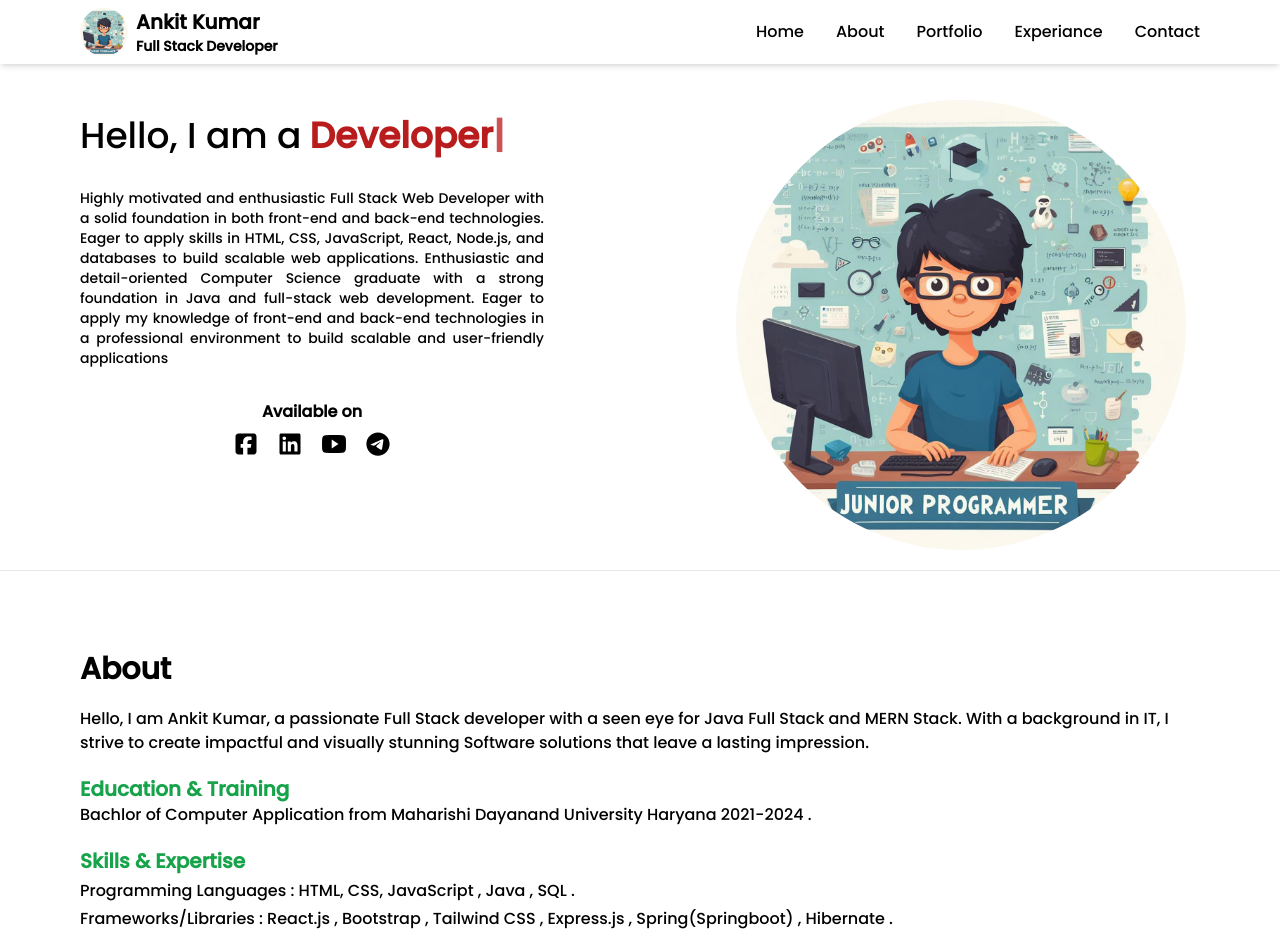
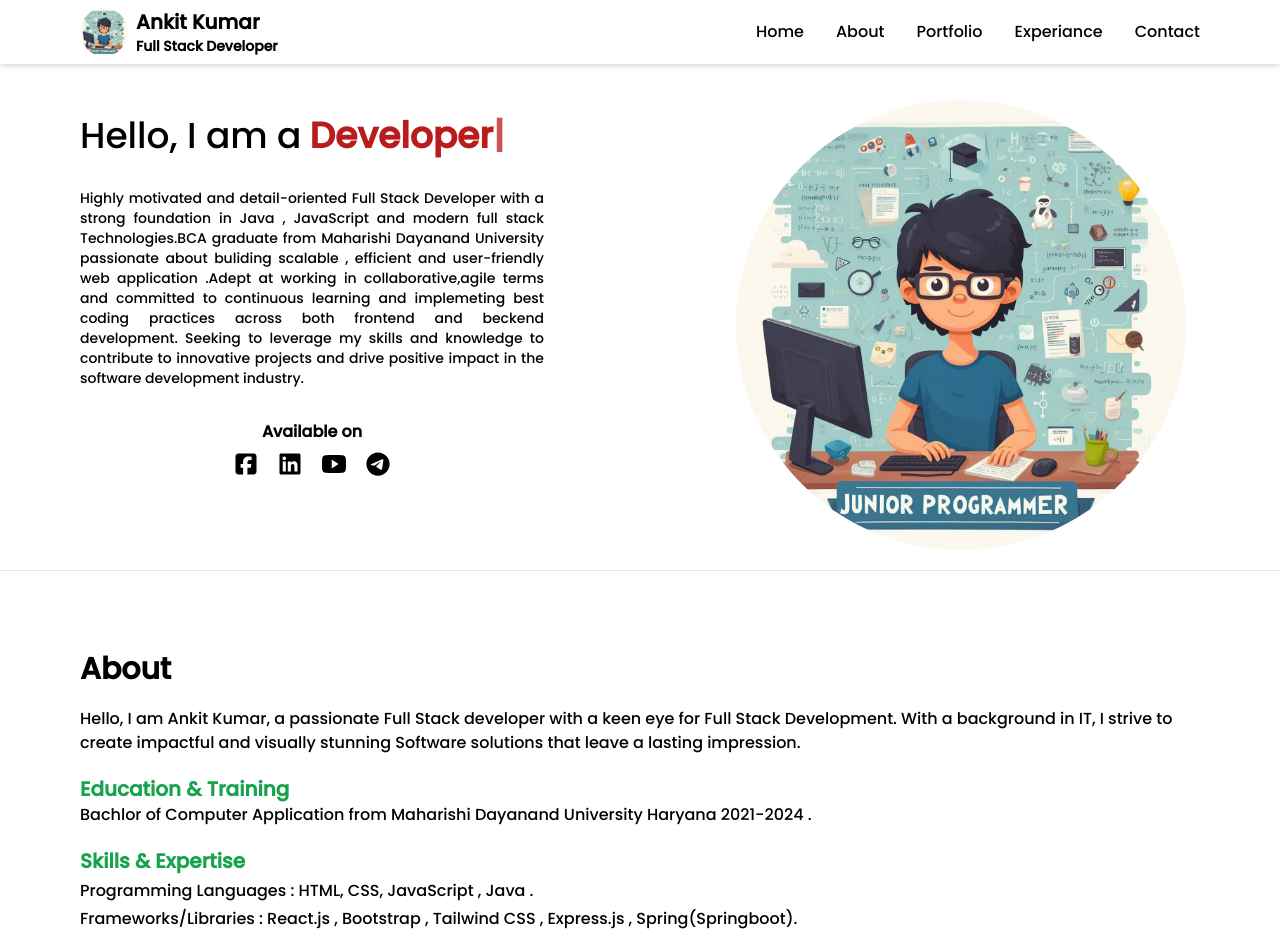
Before and after one commit to Ankit-Kumar-71/PortFolio, a React (Vite) app: page / in a window 1280 px wide. Shown: the top 938 px of the page. Built offline with nearby package versions, Linux system fonts and the light colour scheme.

Commit message:
some change in home page

```diff
--- a/src/components/About.jsx
+++ b/src/components/About.jsx
@@ -8,10 +8,10 @@ const About = () => {
       <div className="my-5">
         <h1 className="text-3xl font-bold mb-5">About</h1>
         <p>
-          Hello, I am Ankit Kumar, a passionate Full Stack developer with a seen
-          eye for Java Full Stack and MERN Stack. With a background in IT, I
-          strive to create impactful and visually stunning Software solutions
-          that leave a lasting impression.
+          Hello, I am Ankit Kumar, a passionate Full Stack developer with a keen
+          eye for Full Stack Development. With a background in IT, I strive to
+          create impactful and visually stunning Software solutions that leave a
+          lasting impression.
         </p>
         <div />
         <div className="my-5">
@@ -30,16 +30,14 @@ const About = () => {
           </h1>
           <div>
             <p className="my-1">
-              Programming Languages : HTML, CSS, JavaScript , Java ,
-              SQL .
+              Programming Languages : HTML, CSS, JavaScript , Java .
             </p>
             <p className="my-1">
-              Frameworks/Libraries : React.js , Bootstrap , Tailwind CSS , Express.js , Spring(Springboot) , Hibernate .
+              Frameworks/Libraries : React.js , Bootstrap , Tailwind CSS , Express.js , Spring(Springboot).
             </p>
-            <p className="my-1">Database : MySQL, MongoDB , PostgreSQL</p>
+            <p className="my-1">Databases : MySQL, MongoDB , PostgreSQL</p>
             <p className="my-1">
-              Tools : Git , Maven , Postman , Docker , Node.js , Spring Tool Shoot , Visual
-              studio Code .
+              Tools & Technologies: Git , Maven , Postman , Docker , Spring Tool Shoot , Visual studio Code .
             </p>
             <p className="my-1">Other Skills : responsive design, debugging , OOPs concepts , Exception Handling</p>
           </div>
--- a/src/components/Home.jsx
+++ b/src/components/Home.jsx
@@ -34,14 +34,7 @@ const Home = () => {
             </div>
             <br />
             <p className="text-sm md:text-md text-justify">
-              Highly motivated and enthusiastic Full Stack Web Developer with a
-              solid foundation in both front-end and back-end technologies.
-              Eager to apply skills in HTML, CSS, JavaScript, React, Node.js,
-              and databases to build scalable web applications. Enthusiastic and
-              detail-oriented Computer Science graduate with a strong foundation
-              in Java and full-stack web development. Eager to apply my
-              knowledge of front-end and back-end technologies in a professional
-              environment to build scalable and user-friendly applications
+              Highly motivated and detail-oriented Full Stack Developer with a strong foundation in Java , JavaScript and modern full stack Technologies.BCA graduate from Maharishi Dayanand University passionate about buliding scalable , efficient and user-friendly web application .Adept at working in collaborative,agile terms and committed to continuous learning and implemeting best coding practices across both frontend and beckend development. Seeking to leverage my skills and knowledge to contribute to innovative projects and drive positive impact in the software development industry.
             </p>
             <br />
             {/* social media icons */}
```
